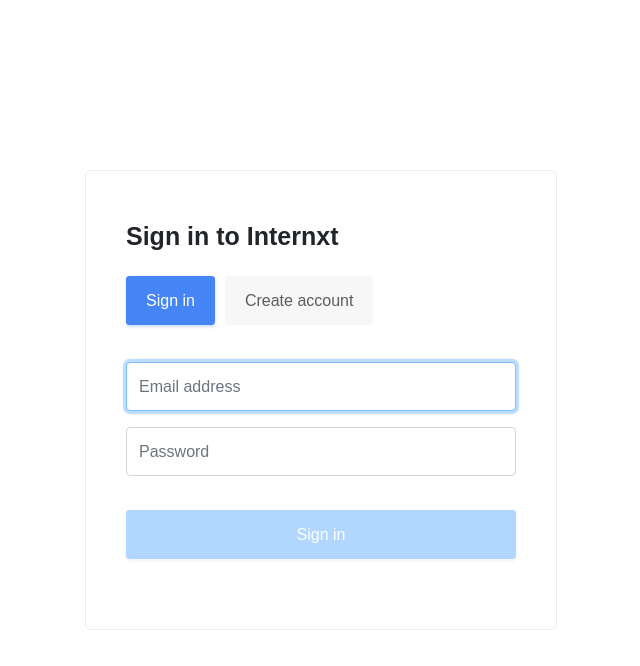
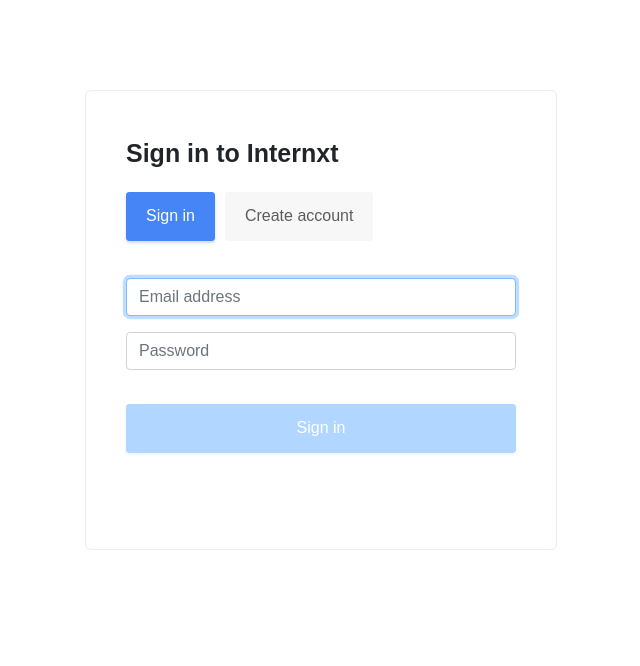
Before and after one commit to marmikreal/auth-web, a React (Create React App) app: page / in a window 1280 px wide. Shown: the top 666 px of the page, without its empty margins (319-959 px from the left). Built offline with nearby package versions, Linux system fonts and the light colour scheme; a web font is replaced by a local one.

Commit message:
Auth component defined

```diff
--- a/src/App.tsx
+++ b/src/App.tsx
@@ -1,6 +1,7 @@
 import React from 'react';
 import { BrowserRouter, Switch, Route } from 'react-router-dom';
-import Auth from './Auth/Auth';
+// import Auth from './Auth/Auth';
+import Auth from './components/auth/Auth';
 import './App.scss';
 import 'bootstrap/dist/css/bootstrap.css';
 
--- a/src/Auth/Auth.scss
+++ /dev/null
@@ -1,120 +0,0 @@
-.login-container-box {
-    margin: auto auto auto auto !important;
-    background-color: white;
-    width: 472px !important;
-    border: solid 1px #eaeced;
-    border-radius: 6px;
-    padding: 40px !important;
-    height: 460px;
-  }
-
-  .xcloud-toast-info {
-    background-color: #4585f5 !important;
-  }
-
-  .login-container-box-forgot-password {
-    margin: 0% auto auto auto;
-    background-color: white;
-    width: 550px !important;
-    padding: 40px !important;
-
-    > p {
-      margin: -30px auto -30px auto;
-      font-size: 15px;
-    }
-  }
-
-  .container-register,
-  .popup--full-screen__content {
-    margin-top: 3px;
-
-    > .logo {
-      display: inline-block;
-
-      > img {
-        width: 30px;
-        height: 45px;
-      }
-    }
-
-    .container-title {
-      display: inline-block;
-      font-size: 25px;
-      font-weight: 600;
-      line-height: 45px;
-      vertical-align: bottom;
-      margin-bottom: -0.2vw;
-    }
-
-    button {
-      background-color: #4585f5;
-      border-radius: 3.4px;
-      height: 49px;
-      padding: 10px 20px;
-      margin-right: 10px;
-      cursor: pointer;
-      outline: transparent;
-
-      &.on {
-        color: white;
-        box-shadow: 0 2px 3px 0 rgba(174, 199, 242, 0.62);
-        border: solid 0 #eaeced;
-      }
-
-      &.off {
-        background-color: #f7f7f7;
-        color: #5c5c5c;
-        border: solid 0;
-      }
-    }
-  }
-
-  .login-container-box .form-control {
-    height: 49px;
-  }
-
-  .login-container-box * button:disabled {
-    opacity: 0.5;
-  }
-
-  .privacy-disclaimer {
-    color: #737880;
-    font-size: 15px;
-    text-align: justify;
-    line-height: 22px;
-    letter-spacing: -0.11px;
-  }
-
-  .privacy-remainders {
-    font-size: 14px;
-    font-weight: 500;
-    line-height: 1.43;
-    letter-spacing: -0.1px;
-    color: #5c6066;
-    background-color: #f8f9fa;
-    padding: 5px 20px 15px 40px;
-    margin-bottom: 40px;
-  }
-
-  .privacy-remainders li {
-    margin-top: 12px;
-  }
-
-  .form-register {
-    margin-top: 37px;
-  }
-
-  .form-register-submit {
-    margin-top: 18px;
-  }
-
-  .menu-box {
-    margin-bottom: 21px;
-    margin-top: 20px;
-    padding: 0;
-  }
-
-  .btn:disabled {
-    opacity: 0.3 !important;
-    filter: alpha(opacity=30);
-  }
--- a/src/Auth/Auth.tsx
+++ /dev/null
@@ -1,64 +0,0 @@
-import React from 'react';
-import './Auth.scss';
-import { Container, Form, Button, Col } from 'react-bootstrap';
-
-interface Props {}
-interface State {
-    email: string,
-    password: string
-}
-
-class Auth extends React.Component<Props, State> {
-    constructor(props: Props) {
-        super(props);
-
-        this.state = {
-            email: '',
-            password: ''
-        };
-    }
-
-    render() {
-        return(
-            <Container fluid className="d-flex align-items-center">
-                <div className="login-container-box">
-                    <div className="container-register">
-
-                        <p className="container-title">Sign in to Internxt</p>
-                        <div className="menu-box">
-                            <button className="on">Sign in</button>
-                            <button className="off" onClick={(e: any) => {
-
-                            }}>Create account</button>
-                        </div>
-
-                        <Form className="form-register" onSubmit={(e: any) => {
-                            e.preventDefault();
-
-                            }}>
-
-                            <Form.Row>
-                                <Form.Group as={Col} controlId="email">
-                                <Form.Control placeholder="Email address" required type="email" name="email" autoComplete="username" value={this.state.email} autoFocus />
-                                </Form.Group>
-                            </Form.Row>
-                            <Form.Row>
-                                <Form.Group as={Col} controlId="password">
-                                <Form.Control placeholder="Password" required type="password" name="password" autoComplete="current-password" value={this.state.password} />
-                                </Form.Group>
-                            </Form.Row>
-                            <Form.Row className="form-register-submit">
-                                <Form.Group as={Col}>
-                                <Button className="on btn-block" disabled={true} type="submit">Sign in</Button>
-                                </Form.Group>
-                            </Form.Row>
-                        </Form>
-
-                    </div>
-                </div>
-            </Container>
-        );
-    }
-}
-
-export default Auth;
--- /dev/null
+++ b/src/components/auth/Auth.scss
@@ -0,0 +1,63 @@
+.__auth-container {
+    margin: 7% auto auto auto;
+    background-color: white;
+    width: 472px !important;
+    border: solid 1px #eaeced;
+    border-radius: 6px;
+    padding: 40px !important;
+    height: 460px;
+
+    > .logo {
+      display: inline-block;
+
+      > img {
+        width: 30px;
+        height: 45px;
+      }
+    }
+
+    .container-title {
+        display: inline-block;
+        font-size: 25px;
+        font-weight: 600;
+        line-height: 45px;
+        vertical-align: bottom;
+        //   margin-bottom: -0.1vw;
+    }
+
+    button {
+      background-color: #4585f5;
+      border-radius: 3.4px;
+      height: 49px;
+      padding: 10px 20px;
+      margin-right: 10px;
+      cursor: pointer;
+      outline: transparent;
+
+      &.on {
+        color: white;
+        box-shadow: 0 2px 3px 0 rgba(174, 199, 242, 0.62);
+        border: solid 0 #eaeced;
+      }
+
+      &.off {
+        background-color: #f7f7f7;
+        color: #5c5c5c;
+        border: solid 0;
+      }
+    }
+}
+
+.form-register {
+    margin-top: 37px;
+}
+
+.form-register-submit {
+    margin-top: 18px;
+}
+
+.btn:disabled {
+    cursor: default;
+    opacity: 0.3 !important;
+    filter: alpha(opacity=30);
+}
--- /dev/null
+++ b/src/components/auth/Auth.tsx
@@ -0,0 +1,67 @@
+import React from 'react';
+import { Container, Form, Button, Col } from 'react-bootstrap';
+import './Auth.scss';
+
+interface Props {}
+interface State {
+    email: string,
+    password: string
+}
+
+class Auth extends React.Component<Props, State> {
+    constructor(props: Props) {
+        super(props);
+
+        this.state = {
+            email: '',
+            password: ''
+        };
+    }
+
+    render() {
+        return(
+            <Container fluid className="d-flex align-items-center">
+                <div className="__auth-container">
+                    <p className="container-title">Sign in to Internxt</p>
+
+                    <div className="menu-box">
+                        <Button className="on">Sign in</Button>
+                        <Button className="off" onClick={(e: any) => {
+                            e.preventDefault();
+
+                            }}>Create account</Button>
+                    </div>
+
+                    <Form className="form-register" onSubmit={(e: any) => {
+                        e.preventDefault();
+
+                        }}>
+
+                        <Form.Row>
+                            <Form.Group as={Col} controlId="email">
+                            <Form.Control placeholder="Email address" required type="email" name="email" autoComplete="username" value={this.state.email} autoFocus />
+                            </Form.Group>
+                        </Form.Row>
+                        <Form.Row>
+                            <Form.Group as={Col} controlId="password">
+                            <Form.Control placeholder="Password" required type="password" name="password" autoComplete="current-password" value={this.state.password} />
+                            </Form.Group>
+                        </Form.Row>
+                        <Form.Row className="form-register-submit">
+                            <Form.Group as={Col}>
+                            <Button className="on btn-block" disabled={true} type="submit">Sign in</Button>
+                            </Form.Group>
+                        </Form.Row>
+                    </Form>
+
+
+                    {/* <div className="col-md-12 __footer-section">
+                        Forgot yout password?
+                    </div> */}
+                </div>
+            </Container>
+        );
+    }
+}
+
+export default Auth;
```
